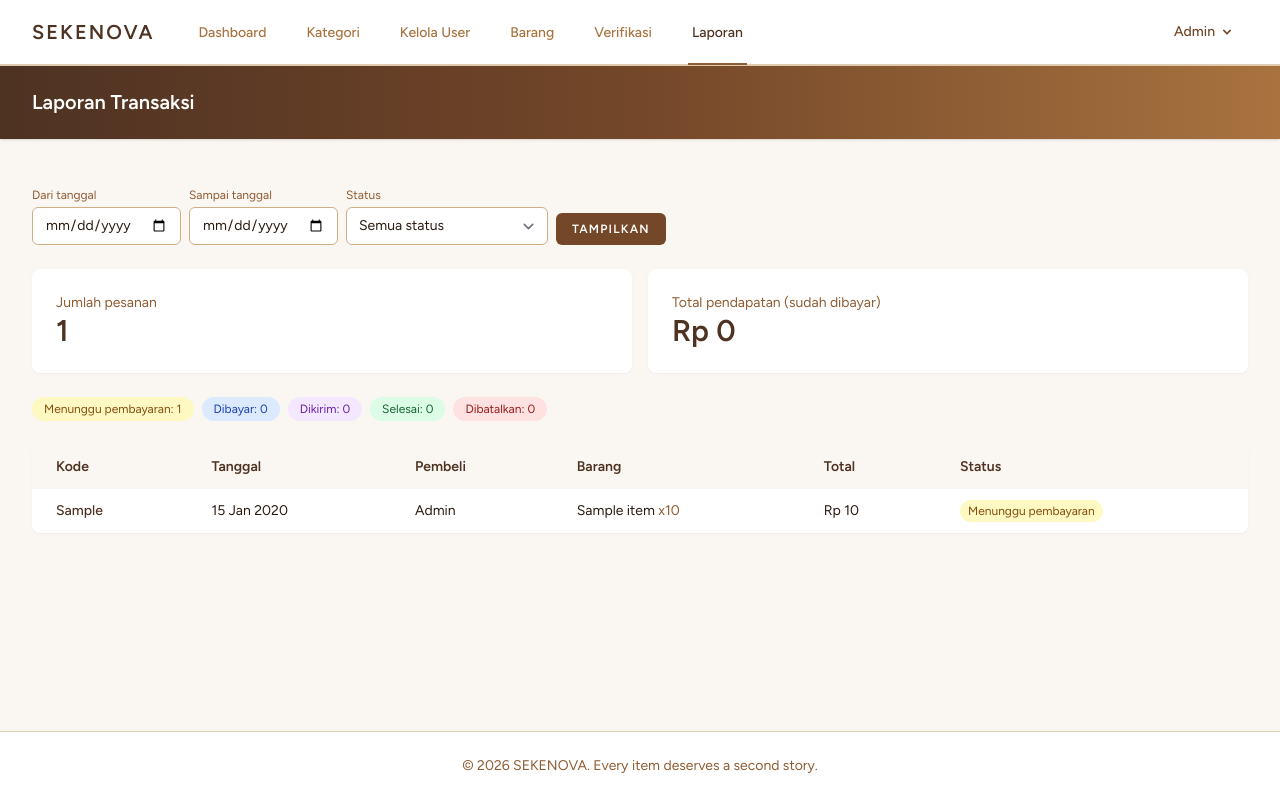
After one commit to maharizka4-create/PROYEKAKHIR-WebsiteJualBeliBarangBekas-2, a Laravel app: page /admin/laporan in a window 1280 px wide. The commit adds this page. Run offline with Laravel 12, Linux system fonts and the light colour scheme; a user stored in the database is signed in; data comes from the database, SQL or seed files in the repository; tables that the repository leaves empty hold one stand-in row (values such as "Sample post"); style sheets or scripts are compiled from the project's sources; some libraries are stand-ins or nearby versions.

Commit message:
feat: tabel orders, order_items dan laporan transaksi admin

```diff
--- /dev/null
+++ b/app/Http/Controllers/Admin/LaporanController.php
@@ -0,0 +1,48 @@
+<?php
+
+namespace App\Http\Controllers\Admin;
+
+use App\Http\Controllers\Controller;
+use App\Models\Order;
+use Illuminate\Http\Request;
+
+class LaporanController extends Controller
+{
+    public function index(Request $request)
+    {
+        $request->validate([
+            'dari' => ['nullable', 'date'],
+            'sampai' => ['nullable', 'date', 'after_or_equal:dari'],
+            'status' => ['nullable', 'in:menunggu_pembayaran,dibayar,dikirim,selesai,dibatalkan'],
+        ], [
+            'sampai.after_or_equal' => 'Tanggal sampai tidak boleh lebih awal dari tanggal dari.',
+        ]);
+
+        // Pesanan yang dihitung sebagai pendapatan (sudah dibayar)
+        $statusPendapatan = [Order::DIBAYAR, Order::DIKIRIM, Order::SELESAI];
+
+        $query = Order::query()
+            ->when($request->dari, fn ($q, $dari) => $q->whereDate('created_at', '>=', $dari))
+            ->when($request->sampai, fn ($q, $sampai) => $q->whereDate('created_at', '<=', $sampai))
+            ->when($request->status, fn ($q, $status) => $q->where('status', $status));
+
+        $jumlahPesanan = (clone $query)->count();
+
+        $pendapatan = (clone $query)
+            ->whereIn('status', $statusPendapatan)
+            ->sum('total_harga');
+
+        $perStatus = (clone $query)
+            ->selectRaw('status, count(*) as jumlah')
+            ->groupBy('status')
+            ->pluck('jumlah', 'status');
+
+        $orders = $query
+            ->with(['pembeli', 'items'])
+            ->latest()
+            ->paginate(10)
+            ->withQueryString();
+
+        return view('admin.laporan.index', compact('orders', 'jumlahPesanan', 'pendapatan', 'perStatus'));
+    }
+}
--- /dev/null
+++ b/app/Models/Order.php
@@ -0,0 +1,47 @@
+<?php
+
+namespace App\Models;
+
+use Illuminate\Database\Eloquent\Factories\HasFactory;
+use Illuminate\Database\Eloquent\Model;
+use Illuminate\Database\Eloquent\Relations\BelongsTo;
+use Illuminate\Database\Eloquent\Relations\HasMany;
+
+class Order extends Model
+{
+    use HasFactory;
+
+    public const MENUNGGU_PEMBAYARAN = 'menunggu_pembayaran';
+    public const DIBAYAR = 'dibayar';
+    public const DIKIRIM = 'dikirim';
+    public const SELESAI = 'selesai';
+    public const DIBATALKAN = 'dibatalkan';
+
+    protected $fillable = [
+        'kode',
+        'user_id',
+        'total_harga',
+        'status',
+        'metode_pembayaran',
+        'dibayar_pada',
+        'alamat_pengiriman',
+    ];
+
+    protected function casts(): array
+    {
+        return [
+            'dibayar_pada' => 'datetime',
+        ];
+    }
+
+    // Pembeli
+    public function pembeli(): BelongsTo
+    {
+        return $this->belongsTo(User::class, 'user_id');
+    }
+
+    public function items(): HasMany
+    {
+        return $this->hasMany(OrderItem::class);
+    }
+}
--- /dev/null
+++ b/app/Models/OrderItem.php
@@ -0,0 +1,38 @@
+<?php
+
+namespace App\Models;
+
+use Illuminate\Database\Eloquent\Factories\HasFactory;
+use Illuminate\Database\Eloquent\Model;
+use Illuminate\Database\Eloquent\Relations\BelongsTo;
+
+class OrderItem extends Model
+{
+    use HasFactory;
+
+    protected $fillable = [
+        'order_id',
+        'product_id',
+        'penjual_id',
+        'nama_barang',
+        'harga',
+        'jumlah',
+        'subtotal',
+    ];
+
+    public function order(): BelongsTo
+    {
+        return $this->belongsTo(Order::class);
+    }
+
+    public function product(): BelongsTo
+    {
+        return $this->belongsTo(Product::class);
+    }
+
+    // Penjual pemilik barang
+    public function penjual(): BelongsTo
+    {
+        return $this->belongsTo(User::class, 'penjual_id');
+    }
+}
--- /dev/null
+++ b/resources/views/admin/laporan/index.blade.php
@@ -0,0 +1,122 @@
+<x-app-layout>
+    <x-slot name="header">
+        <h2 class="font-semibold text-xl leading-tight">Laporan Transaksi</h2>
+    </x-slot>
+
+    @php
+        $labelStatus = [
+            'menunggu_pembayaran' => ['Menunggu pembayaran', 'bg-yellow-100 text-yellow-800'],
+            'dibayar' => ['Dibayar', 'bg-blue-100 text-blue-800'],
+            'dikirim' => ['Dikirim', 'bg-purple-100 text-purple-800'],
+            'selesai' => ['Selesai', 'bg-green-100 text-green-800'],
+            'dibatalkan' => ['Dibatalkan', 'bg-red-100 text-red-800'],
+        ];
+    @endphp
+
+    <div class="py-12">
+        <div class="max-w-7xl mx-auto sm:px-6 lg:px-8 space-y-6">
+
+            @if ($errors->any())
+                <div class="p-4 rounded-md bg-red-100 text-red-800">
+                    @foreach ($errors->all() as $error)
+                        <div>{{ $error }}</div>
+                    @endforeach
+                </div>
+            @endif
+
+            {{-- Filter --}}
+            <form method="GET" action="{{ route('admin.laporan.index') }}" class="flex flex-wrap items-end gap-2">
+                <div>
+                    <label class="block text-xs text-coklat-600 mb-1">Dari tanggal</label>
+                    <input type="date" name="dari" value="{{ request('dari') }}"
+                        class="rounded-md border-coklat-300 focus:border-coklat-500 focus:ring-coklat-500 text-sm">
+                </div>
+                <div>
+                    <label class="block text-xs text-coklat-600 mb-1">Sampai tanggal</label>
+                    <input type="date" name="sampai" value="{{ request('sampai') }}"
+                        class="rounded-md border-coklat-300 focus:border-coklat-500 focus:ring-coklat-500 text-sm">
+                </div>
+                <div>
+                    <label class="block text-xs text-coklat-600 mb-1">Status</label>
+                    <select name="status"
+                        class="rounded-md border-coklat-300 focus:border-coklat-500 focus:ring-coklat-500 text-sm">
+                        <option value="">Semua status</option>
+                        @foreach ($labelStatus as $nilai => $info)
+                            <option value="{{ $nilai }}" @selected(request('status') === $nilai)>{{ $info[0] }}</option>
+                        @endforeach
+                    </select>
+                </div>
+                <button type="submit"
+                    class="px-4 py-2 bg-coklat-700 hover:bg-coklat-800 text-white text-xs font-semibold uppercase tracking-widest rounded-md">
+                    Tampilkan
+                </button>
+                @if (request()->hasAny(['dari', 'sampai', 'status']))
+                    <a href="{{ route('admin.laporan.index') }}" class="px-2 py-2 text-sm text-coklat-700 underline">Reset</a>
+                @endif
+            </form>
+
+            {{-- Ringkasan --}}
+            <div class="grid grid-cols-1 sm:grid-cols-2 gap-4">
+                <div class="bg-white shadow-sm sm:rounded-lg p-6">
+                    <div class="text-sm text-coklat-600">Jumlah pesanan</div>
+                    <div class="text-3xl font-bold text-coklat-900">{{ $jumlahPesanan }}</div>
+                </div>
+                <div class="bg-white shadow-sm sm:rounded-lg p-6">
+                    <div class="text-sm text-coklat-600">Total pendapatan (sudah dibayar)</div>
+                    <div class="text-3xl font-bold text-coklat-900">Rp {{ number_format($pendapatan, 0, ',', '.') }}</div>
+                </div>
+            </div>
+
+            <div class="flex flex-wrap gap-2">
+                @foreach ($labelStatus as $nilai => $info)
+                    <span class="px-3 py-1 rounded-full text-xs {{ $info[1] }}">
+                        {{ $info[0] }}: {{ $perStatus[$nilai] ?? 0 }}
+                    </span>
+                @endforeach
+            </div>
+
+            {{-- Tabel pesanan --}}
+            <div class="bg-white shadow-sm sm:rounded-lg overflow-x-auto">
+                <table class="min-w-full text-sm text-left">
+                    <thead class="bg-coklat-50 text-coklat-900">
+                        <tr>
+                            <th class="px-6 py-3">Kode</th>
+                            <th class="px-6 py-3">Tanggal</th>
+                            <th class="px-6 py-3">Pembeli</th>
+                            <th class="px-6 py-3">Barang</th>
+                            <th class="px-6 py-3">Total</th>
+                            <th class="px-6 py-3">Status</th>
+                        </tr>
+                    </thead>
+                    <tbody class="divide-y divide-coklat-100">
+                        @forelse ($orders as $o)
+                            <tr class="align-top">
+                                <td class="px-6 py-3 font-medium text-coklat-900">{{ $o->kode }}</td>
+                                <td class="px-6 py-3">{{ $o->created_at->format('d M Y') }}</td>
+                                <td class="px-6 py-3">{{ $o->pembeli->name ?? '-' }}</td>
+                                <td class="px-6 py-3">
+                                    @foreach ($o->items as $item)
+                                        <div>{{ $item->nama_barang }} <span class="text-coklat-600">x{{ $item->jumlah }}</span></div>
+                                    @endforeach
+                                </td>
+                                <td class="px-6 py-3">Rp {{ number_format($o->total_harga, 0, ',', '.') }}</td>
+                                <td class="px-6 py-3">
+                                    @php $info = $labelStatus[$o->status] ?? [$o->status, 'bg-gray-100 text-gray-800']; @endphp
+                                    <span class="px-2 py-1 rounded-full text-xs {{ $info[1] }}">{{ $info[0] }}</span>
+                                </td>
+                            </tr>
+                        @empty
+                            <tr>
+                                <td colspan="6" class="px-6 py-8 text-center text-coklat-600">
+                                    Tidak ada transaksi pada filter ini.
+                                </td>
+                            </tr>
+                        @endforelse
+                    </tbody>
+                </table>
+            </div>
+
+            {{ $orders->links() }}
+        </div>
+    </div>
+</x-app-layout>
--- a/resources/views/layouts/navigation.blade.php
+++ b/resources/views/layouts/navigation.blade.php
@@ -28,6 +28,9 @@
                         </x-nav-link>
                         <x-nav-link :href="url('/admin/verifikasi')" :active="request()->is('admin/verifikasi*')">
                             Verifikasi
+                        </x-nav-link>
+                        <x-nav-link :href="url('/admin/laporan')" :active="request()->is('admin/laporan*')">
+                            Laporan
                         </x-nav-link>
                     @endrole
                 </div>
@@ -99,6 +102,9 @@
                 <x-responsive-nav-link :href="url('/admin/verifikasi')" :active="request()->is('admin/verifikasi*')">
                     Verifikasi
                 </x-responsive-nav-link>
+                <x-responsive-nav-link :href="url('/admin/laporan')" :active="request()->is('admin/laporan*')">
+                    Laporan
+                </x-responsive-nav-link>
             @endrole
         </div>
 
--- a/routes/web.php
+++ b/routes/web.php
@@ -1,6 +1,7 @@
 <?php
 
 use App\Http\Controllers\Admin\CategoryController;
+use App\Http\Controllers\Admin\LaporanController;
 use App\Http\Controllers\Admin\ProductController;
 use App\Http\Controllers\Admin\UserController;
 use App\Http\Controllers\Admin\VerifikasiController;
@@ -35,6 +36,9 @@ Route::middleware('auth')->group(function () {
 
         // Daftar barang (admin hanya melihat: daftar + detail)
         Route::resource('products', ProductController::class)->only(['index', 'show']);
+
+        // Laporan transaksi
+        Route::get('/laporan', [LaporanController::class, 'index'])->name('laporan.index');
     });
 
     Route::middleware('role:penjual')->prefix('penjual')->name('penjual.')->group(function () {
```
Also changed, not shown: database/seeders/OrderSeeder.php (added, +79 -0 lines), database/migrations/2026_11_25_200353_create_orders_table.php (added), database/migrations/2026_11_25_200400_create_order_items_table.php (added).
